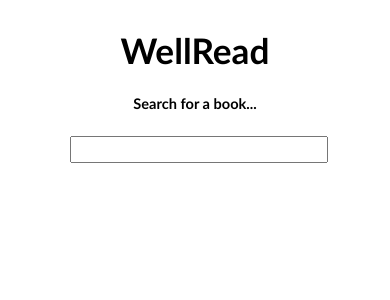
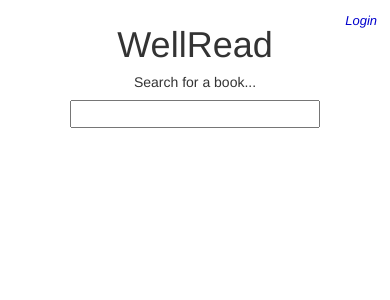
Before and after one commit to benlogan/WellReadClient, a PHP site: page / in a window 390 px wide. Shown: the top 300 px of the page. Run offline with PHP 8.4, Linux system fonts and the light colour scheme.

Commit message:
lots of big changes!
nearly finished syndicated auth + autocomplete changes + general UI
improvements (for mobile etc)

```diff
--- a/index.html
+++ b/index.html
@@ -1,16 +1,58 @@
 <!DOCTYPE html>
 <html lang="en">
     <head>
-        <title>Well Read</title>
+        <title>WellRead</title>
         <meta charset="UTF-8">
         <meta name="viewport" content="width=device-width, initial-scale=1.0">
+
+        <!-- Auth Styles -->
+        <link rel="stylesheet" href="styles/bootstrap.css" type="text/css"/>
+        <link rel="stylesheet" href="styles/bootstrap-social.css" type="text/css"/>
+        <link rel="stylesheet" href="styles/font-awesome.css" type="text/css"/>
+
+        <link rel="stylesheet" href="styles/jquery-ui.css" type="text/css"/>
         <link rel="stylesheet" href="styles/style.css" type="text/css"/>
-        <link rel="stylesheet" href="styles/jquery-ui.css" type="text/css"/>
+
         <script type="text/javascript" src="scripts/jquery/jquery-2.1.4.js"></script>
         <script type="text/javascript" src="scripts/jquery/jquery-ui.js"></script>
         <script type="text/javascript" src="scripts/main.js"></script>
+        <!-- Auth Scripts -->
+        <script type="text/javascript" src="scripts/jquery.leanModal.min.js"></script>
+        <script type="text/javascript" src="scripts/oauth.js"></script>
+        <script type="text/javascript">
+            $(document).ready(function() {
+                $("#loginOrName").leanModal();//({ top : "50%" }); actually hacking this into the leanModal script, because it's not designed to take %'s on input!
+            });
+
+            function editText() {
+                // experimenting with a larger area when editing, but not really urgent
+                /*
+                var width = $("#SummaryTextArea").width();
+                alert('editing text, width : ' + width);
+                if(width < 1000) {
+                    $("#SummaryTextArea").width('1000');
+                } else {
+                    $("#SummaryTextArea").width('200');
+                }
+                */
+            }
+        </script>
     </head>
     <body>
+
+        <a id="loginOrName" href="#authBox" class="btn">Login</a>
+
+        <div id="authBox" class="popupContainer" style="display: none">
+            <a class="btn btn-block btn-social btn-twitter" onclick="authTwitter()">
+                <span class="fa fa-twitter"></span> Sign in with Twitter
+            </a>
+            <a class="btn btn-block btn-social btn-facebook" onclick="authFacebook()">
+                <span class="fa fa-facebook"></span> Sign in with Facebook
+            </a>
+            <a class="btn btn-block btn-social btn-google" onclick="authGoogle()">
+                <span class="fa fa-google"></span> Sign in with Google
+            </a>
+        </div>
 
         <!-- Using jQuery UI, but we could consider bootstrap etc -->
         <div id='searchBox' class="ui-widget">
@@ -18,10 +60,10 @@
             <!--<label for="search">Search: </label>-->
 
             <h5 class="centeredText">Search for a book...</h5>
-            <input id="search">
+            <input id="search"> <!-- class="ui-autocomplete-input" -->
         </div>
 
-        <div id="bookBox">
+        <div id="bookBox" hidden="true">
             <!-- Book Summary -->
             <img id='bookImage' class="bookCoverImage">
             <div id='bookMetadata'>
@@ -32,7 +74,7 @@
             </div>
 
             <!-- Table of Summaries -->
-            <div id='summaryTableDiv' hidden="true">
+            <div id='summaryTableDiv'>
                 <table id='summaryTable'>
                     <tbody>
                         <!--
@@ -55,12 +97,12 @@
             </div>
 
             <!-- User Input -->
-            <div id='summaryInput' hidden="true">
+            <div id='summaryInput'>
                 <h5>Add your own summary...</h5>
                 <form id="SummaryText"> <!-- onsubmit="return writeSummaryInput();" -->
                     <!-- style using normal sizes, otherwise font size changes things rows="5" cols="100"-->
-                    <textarea id="SummaryTextArea" maxlength="250"></textarea>
-                    <input id="submit-button" type="submit" value="Submit" tabindex="110">
+                    <textarea id="SummaryTextArea" maxlength="5000" onclick="editText()"></textarea>
+                    <input id="submit-button" type="submit" value="Submit" tabindex="110" style="font-family: 'helvetica neue'">
                 </form>
             </div>
         </div>
--- a/scripts/jquery.leanModal.min.js
+++ b/scripts/jquery.leanModal.min.js
@@ -1,5 +1,5 @@
 // leanModal v1.1 by Ray Stone - http://finelysliced.com.au
 // Dual licensed under the MIT and GPL
 
-(function($){$.fn.extend({leanModal:function(options){var defaults={top:100,overlay:0.5,closeButton:null};var overlay=$("<div id='lean_overlay'></div>");$("body").append(overlay);options=$.extend(defaults,options);return this.each(function(){var o=options;$(this).click(function(e){var modal_id=$(this).attr("href");$("#lean_overlay").click(function(){close_modal(modal_id)});$(o.closeButton).click(function(){close_modal(modal_id)});var modal_height=$(modal_id).outerHeight();var modal_width=$(modal_id).outerWidth();
-$("#lean_overlay").css({"display":"block",opacity:0});$("#lean_overlay").fadeTo(200,o.overlay);$(modal_id).css({"display":"block","position":"fixed","opacity":0,"z-index":11000,"left":50+"%","margin-left":-(modal_width/2)+"px","top":o.top+"px"});$(modal_id).fadeTo(200,1);e.preventDefault()})});function close_modal(modal_id){$("#lean_overlay").fadeOut(200);$(modal_id).css({"display":"none"})}}})})(jQuery);
+(function($){$.fn.extend({leanModal:function(options){var defaults={top:30,overlay:0.5,closeButton:null};var overlay=$("<div id='lean_overlay'></div>");$("body").append(overlay);options=$.extend(defaults,options);return this.each(function(){var o=options;$(this).click(function(e){var modal_id=$(this).attr("href");$("#lean_overlay").click(function(){close_modal(modal_id)});$(o.closeButton).click(function(){close_modal(modal_id)});var modal_height=$(modal_id).outerHeight();var modal_width=$(modal_id).outerWidth();
+$("#lean_overlay").css({"display":"block",opacity:0});$("#lean_overlay").fadeTo(200,o.overlay);$(modal_id).css({"display":"block","position":"fixed","opacity":0,"z-index":11000,"left":50+"%","margin-left":-(modal_width/2)+"px","top":o.top+"%"});$(modal_id).fadeTo(200,1);e.preventDefault()})});function close_modal(modal_id){$("#lean_overlay").fadeOut(200);$(modal_id).css({"display":"none"})}}})})(jQuery);
--- a/scripts/main.js
+++ b/scripts/main.js
@@ -89,8 +89,8 @@ function getBookDetails(isbn) {
             $('#bookISBN').html(obj.book.isbn);
             $('#bookImage').attr('src', obj.book.image);
 
-            $('#summaryInput').show(); //jquery for show/hide!
-            $('#summaryTableDiv').show();
+            // jquery show hidden div!
+            $('#bookBox').show();
 
             $('#summaryTable').html('');
             if(Array.isArray(obj.summaryList)) {
--- a/styles/style.css
+++ b/styles/style.css
@@ -1,7 +1,7 @@
 body {
-    font-family: "Lucida Grande";
+    /*font-family: "Lucida Grande"; just allow helvetica from bootstrap */
     /*font-size: 50px;*/
-    width: 350px; /* was 960 before mobile testing */
+    width: 350px; /* was 960 before mobile testing, 350 after. need a basic media query here*/
     margin: 0 auto;
     padding: 5px;
     /*
@@ -9,6 +9,11 @@ body {
     margin-left: 5px;
     margin-right: 5px;
     */
+}
+
+@media only screen and
+    (min-width: 768px) {
+        body {width: 800px;}
 }
 
 .centeredText {
@@ -22,6 +27,16 @@ body {
 #searchBox {
     width: 250px;
     margin: 0 auto;
+    font-family: inherit; /* we don't want to let jquery ui change this */
+}
+
+#loginOrName {
+    position: absolute;
+    right: 0px;
+    /*float: right; could be useful for keeping it within the body?*/
+    font-size: small;
+    font-style: italic;
+    color: mediumblue;
 }
 
 #bookBox {
@@ -44,23 +59,20 @@ body {
 #SummaryTextArea {
     font-size: 16px;
     width: 98%;
+    height: 200px;
     /* text areas come with an extra 6px! 2 padding and 1 border on either side, so 100% will breach your design */
 }
 
 input, textarea, select, h1, h2{font-family:inherit;}
-
-/*
-#authBox {
-    width: 250px;
-    margin: 0 auto;
-}
-*/
 
 #voteCount {
     text-align: center;
     margin: auto;
 }
 
+.vote {
+    text-align: center;
+}
 .vote-up-off {
     height: 30px;
     width: 40px;
@@ -124,11 +136,26 @@ a {
 }
 
 /* Modal box or Popup box */
-.popupContainer{
-	position:absolute;
+.popupContainer {
+    height: auto;
+    /*position:absolute;
 	width:330px;
-	height: auto;
 	left:45%;
 	top:80px;
-	background: #FFF;
+	background: #FFF;*/
 }
+
+/*
+ having problems with autocomplete input width
+ http://stackoverflow.com/questions/5643767/jquery-ui-autocomplete-width-not-set-correctly
+ a lot of this is ignored, more work needed to figure out what is actually having the desired affect, possibly the margin!?
+ */
+.ui-menu {
+    width: 200px;
+    margin-bottom: 2em;
+    list-style: none;
+    padding: 2px;
+    margin: 0;
+    display: block;
+    outline: none;
+}
--- a/testing.html
+++ b/testing.html
@@ -1,7 +1,7 @@
 <!DOCTYPE html>
 <html lang="en">
     <head>
-        <title>Well Read</title>
+        <title>WellRead</title>
         <meta charset="UTF-8">
         <meta name="viewport" content="width=device-width, initial-scale=1.0">
         <link rel="stylesheet" href="styles/style.css" type="text/css"/>
```
Also changed, not shown: auth.html (+9 -31 lines), README.md.
